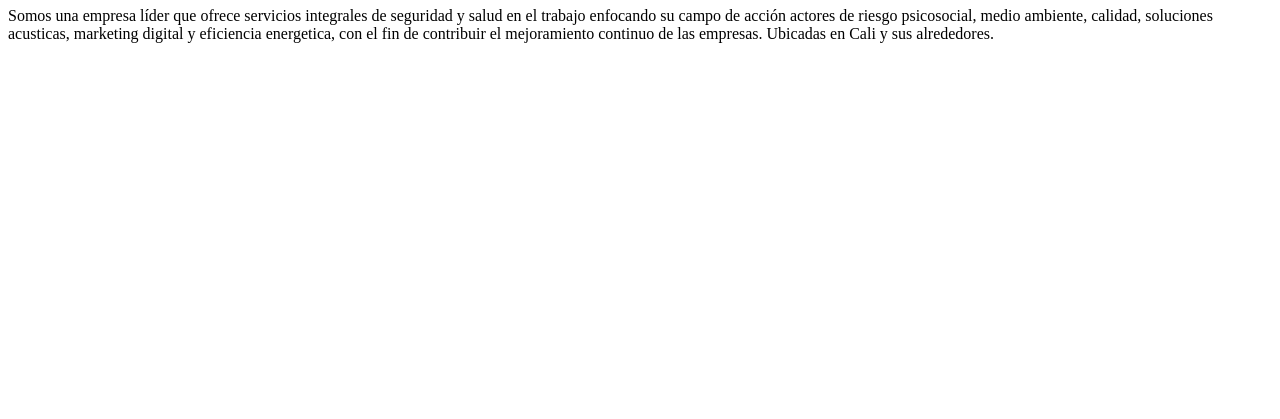
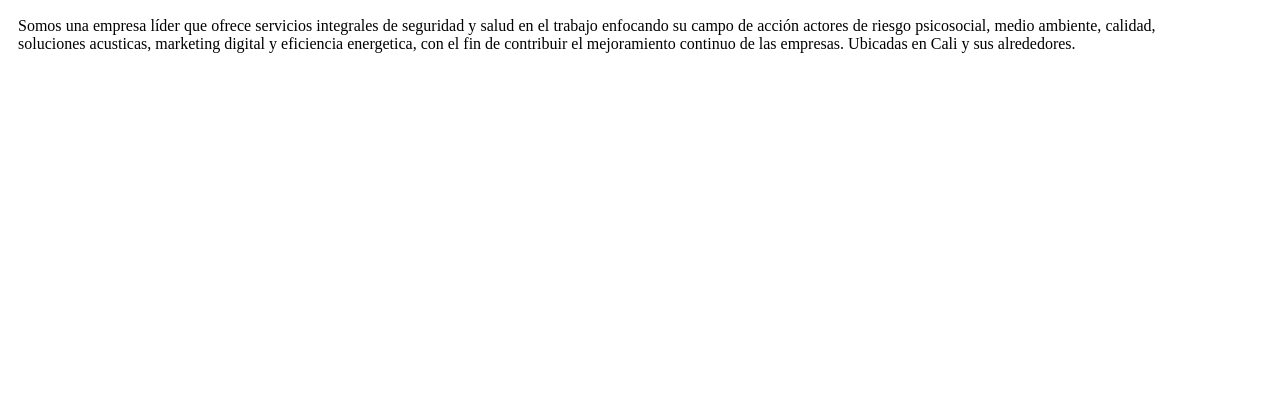
Before and after one commit to Robroblemol/ElectivaII, a plain HTML site: page home.html in a window 1280 px wide. Shown: the part 381-800 px from the top of the page. Drawn offline with Linux system fonts and the light colour scheme.

Commit message:
Ajustar texto

```diff
--- a/style.css
+++ b/style.css
@@ -45,3 +45,10 @@ div.gallery img {
 div.card-body {
 text-align:center;
 }
+
+p {
+    width: 90%;
+    border: 2px;
+    padding: 10px;
+    text-align:justify;
+}
```
